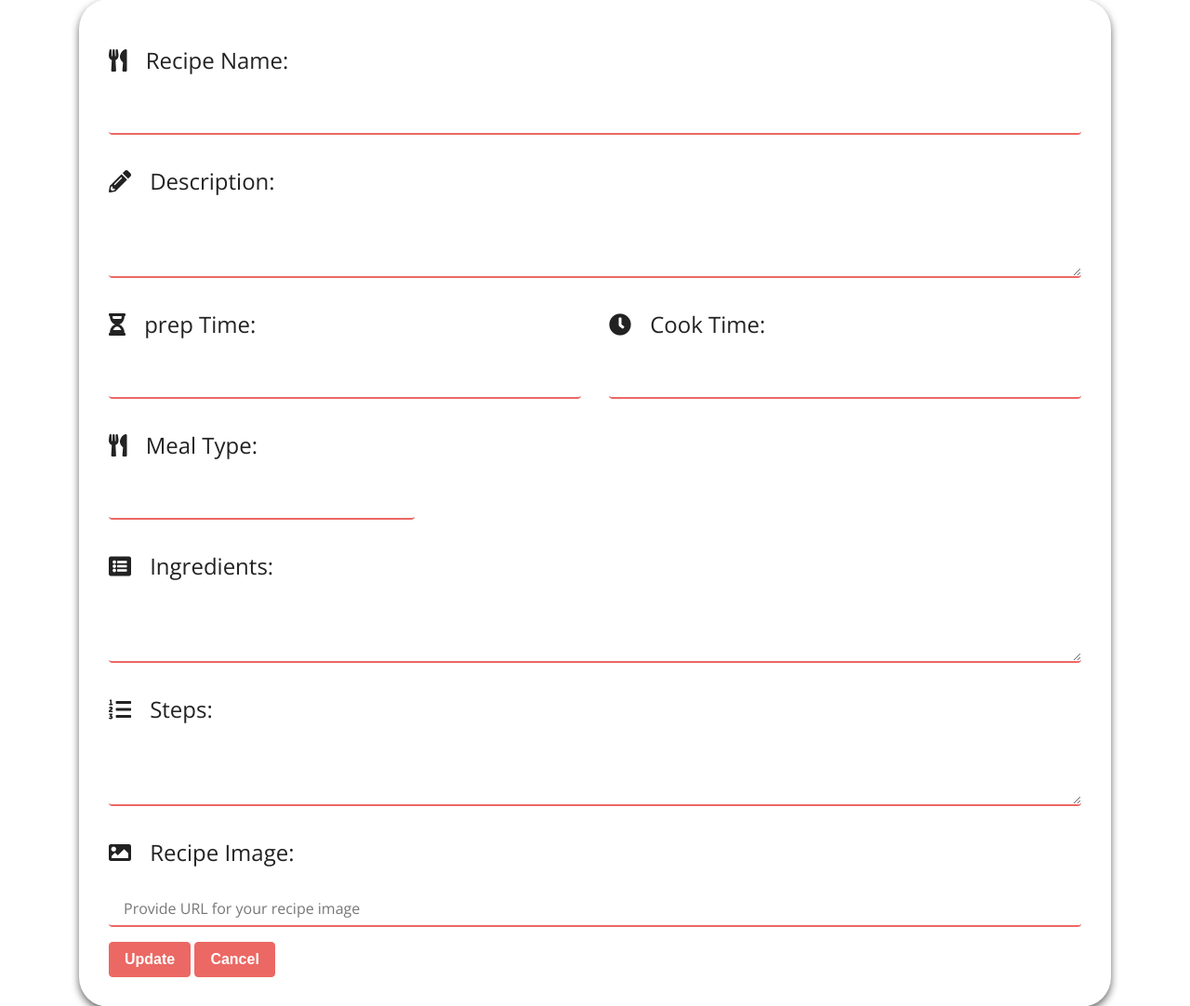
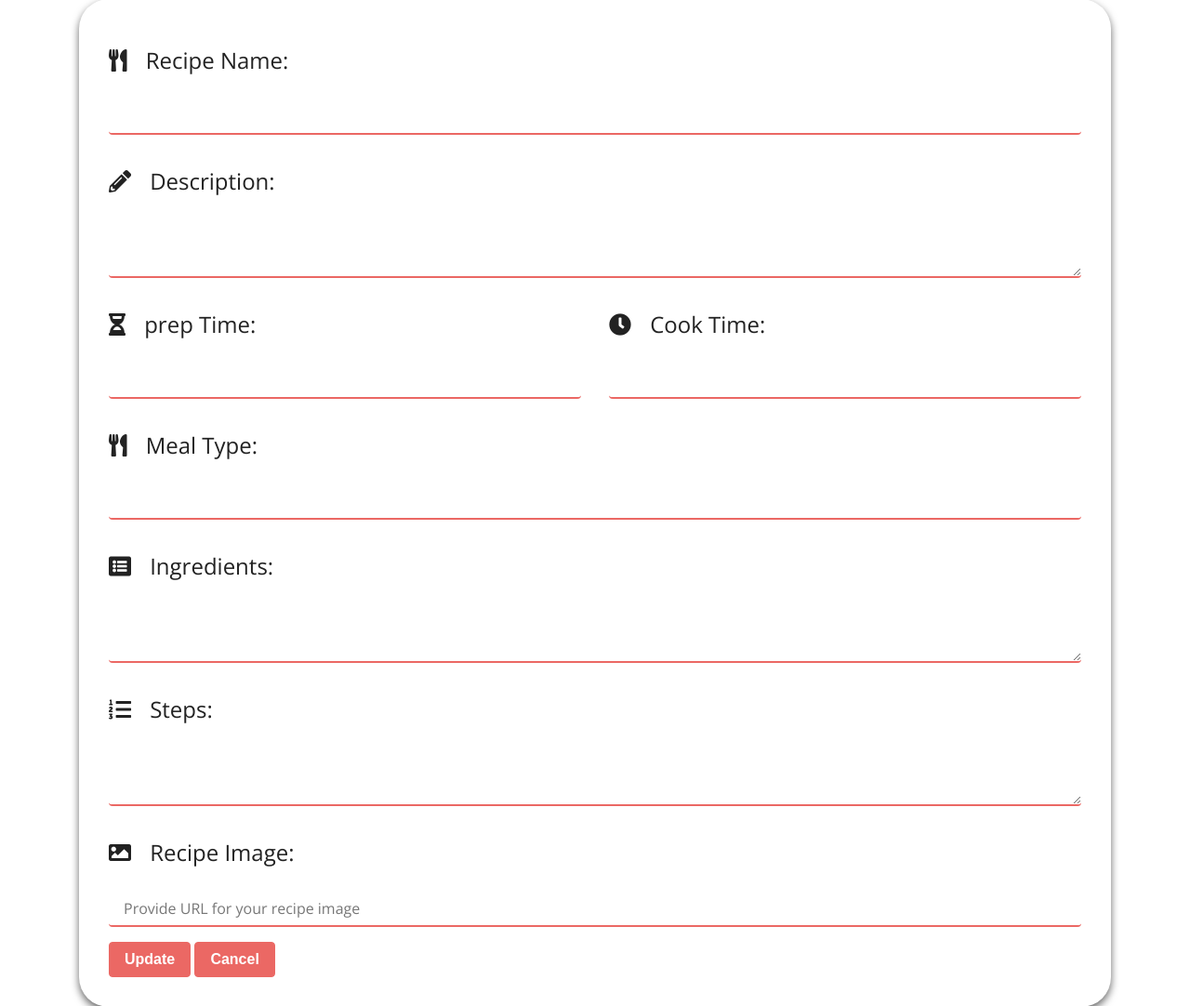
Before and after one commit to SophieH93/myCookbook, a Flask app: template templates/pages/edit_recipe.html in a window 1280 px wide. Shown: the part 243-1325 px from the top of the page at 93% size. Run offline with Flask 2, Linux system fonts and the light colour scheme; the template is opened without the code that fills it: values that come from a table or form of the project are taken from there, others are empty; some libraries are stand-ins or nearby versions; some web fonts are replaced.

Commit message:
amended category col to 12

```diff
--- a/templates/pages/edit_recipe.html
+++ b/templates/pages/edit_recipe.html
@@ -32,7 +32,7 @@
             <input type="number" class="form-control" name="cooking_time" id="cooking_time" value="{{ selected_recipe.cooking_time }}">
         </div>
     <!--Category-->
-        <div class="form-group col-md-4">
+        <div class="form-group col-md-12">
             <i class="fas fa-utensils"></i>
             <label for="cook_time">Meal Type:</label>
             <input type="text" class="form-control" name="recipe_category" id="recipe_category" value="{{ selected_recipe.category }}" >
```
